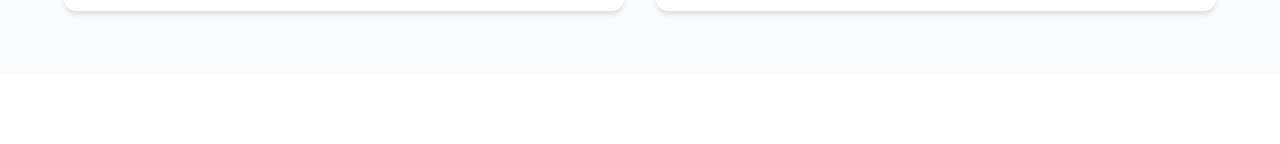
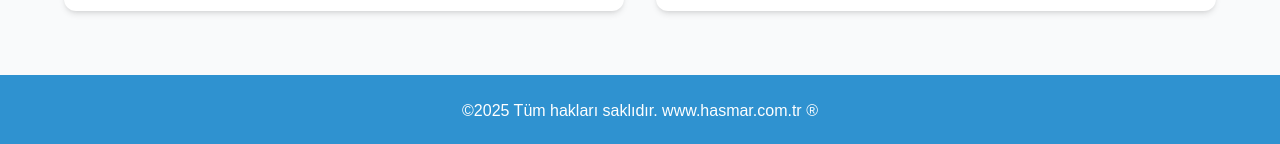
Before and after one commit to meertseker/manufacturer-website, a Next.js app: page /contact in a window 1280 px wide. Shown: the part 954-1098 px from the top of the page. Before the commit the page ends 1029 px from the top, so only its background shows below. Built offline with nearby package versions, Linux system fonts and the light colour scheme; no server answers.

Commit message:
FOOTER ADDED TO ALL PAGES

```diff
--- a/app/certificates/page.tsx
+++ b/app/certificates/page.tsx
@@ -5,6 +5,7 @@ import Image from 'next/image';
 import { useLanguage } from '../components/LanguageToggle';
 import { LanguageProvider } from '../components/LanguageToggle';
 import Header from '../components/Header';
+import Footer from '../components/Footer';
 
 type ContentType = {
   tr: {
@@ -111,6 +112,7 @@ const CertificatesContent = () => {
           </div>
         </div>
       </div>
+      <Footer/>
     </>
   );
 };
--- a/app/components/Footer.tsx
+++ b/app/components/Footer.tsx
@@ -11,9 +11,11 @@ const Footer = () => {
   };
 
   return (
-    <div className='bg-blue-800 mt-20 py-4 text-white text-center'>
-      <p>©2025 {content[language]}</p>
-    </div>
+    <footer className='bg-[#2f92d0] text-white'>
+      <div className='container mx-auto px-4 py-6 text-center'>
+        <p>©2025 {content[language]}</p>
+      </div>
+    </footer>
   )
 }
 
--- a/app/contact/page.tsx
+++ b/app/contact/page.tsx
@@ -8,6 +8,7 @@ import Image from 'next/image';
 import ReCaptcha from '../components/ReCaptcha';
 import emailjs from '@emailjs/browser';
 import { EMAILJS_CONFIG } from '../config/emailjs';
+import Footer from '../components/Footer';
 
 type ContentType = {
   tr: {
@@ -164,7 +165,7 @@ const ContactContent = () => {
             </p>
           </div>
 
-          <div className="grid md:grid-cols-2 gap-8 max-w-6xl mx-auto">
+          <div className="grid md:grid-cols-2 gap-8 max-w-6xl mx-auto text-black">
             {/* Contact Information */}
             <div className="bg-white rounded-xl shadow-md p-8">
               <h2 className="text-2xl font-bold text-indigo-900 mb-6">
@@ -308,6 +309,7 @@ const ContactContent = () => {
           </div>
         </div>
       </div>
+      <Footer/>
     </>
   );
 };
--- a/app/corporate/page.tsx
+++ b/app/corporate/page.tsx
@@ -5,6 +5,7 @@ import { useLanguage } from '../components/LanguageToggle';
 import { LanguageProvider } from '../components/LanguageToggle';
 import Header from '../components/Header';
 import Image from 'next/image';
+import Footer from '../components/Footer';
 
 type ContentType = {
   tr: {
@@ -165,6 +166,7 @@ const CorporateContent = () => {
           </div>
         </div>
       </div>
+      <Footer />
     </>
   );
 };
--- a/app/products/page.tsx
+++ b/app/products/page.tsx
@@ -7,6 +7,7 @@ import { useRouter, useSearchParams } from 'next/navigation';
 import Header from '../components/Header';
 import { LanguageProvider } from '../components/LanguageToggle';
 import { ProductCategory } from '../lib/products';
+import Footer from '../components/Footer';
 
 type ContentType = {
   tr: {
@@ -190,6 +191,7 @@ const ProductsContent = () => {
           </div>
         </div>
       </div>
+      <Footer/>
     </>
   );
 };
```
